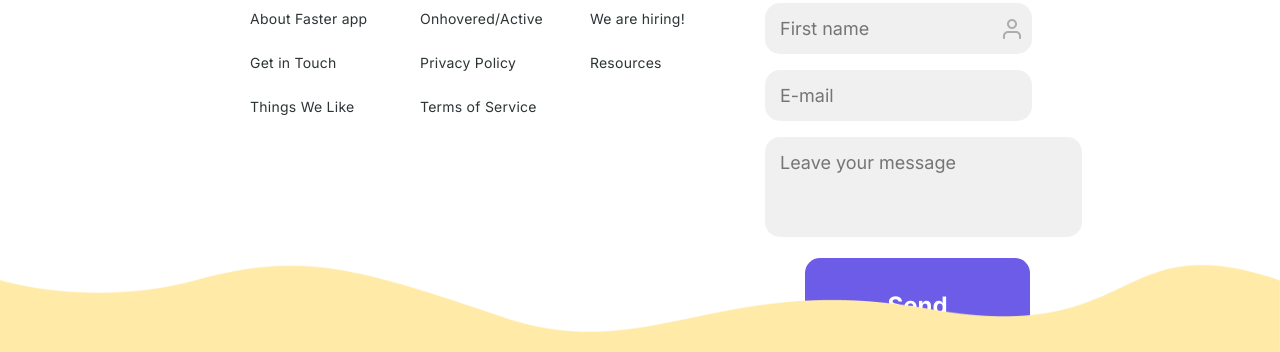
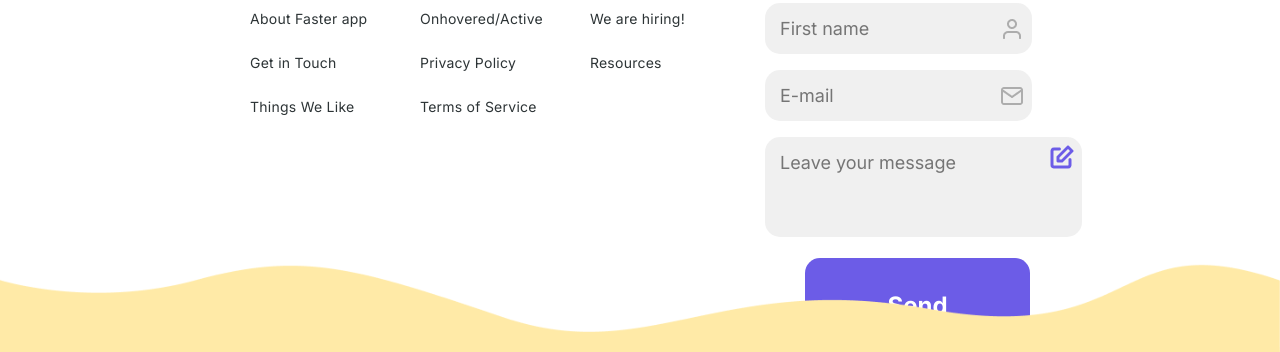
Before and after one commit to ramishawasim/A1, a website: page public/index.html in a window 1280 px wide. Shown: the part 3732-4084 px from the top of the page. Drawn offline with nearby package versions, Linux system fonts and the light colour scheme.

Commit message:
footer fix

```diff
--- a/public/assets/css/style.css
+++ b/public/assets/css/style.css
@@ -561,5 +561,14 @@ fieldset> ul>li> textarea:focus{
     background-image: url(../images/icon-user.png);
     background-repeat: no-repeat;
     background-position: right;
-
 }
+#email{
+    background-image: url(../images/icon-mail.png);
+    background-repeat: no-repeat;
+    background-position: right;
+}
+#message{
+    background-image: url(../images/icon-edit.png);
+    background-repeat: no-repeat;
+    background-position: top right;
+}
```
